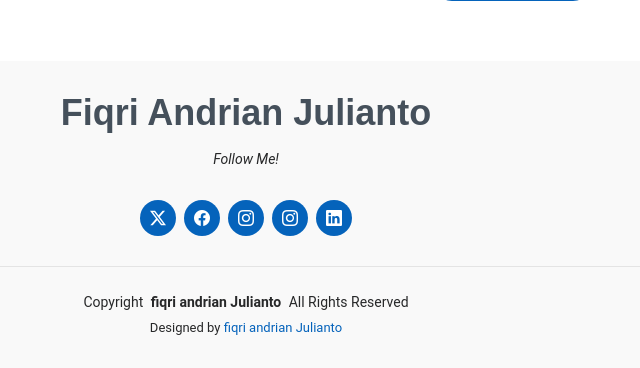
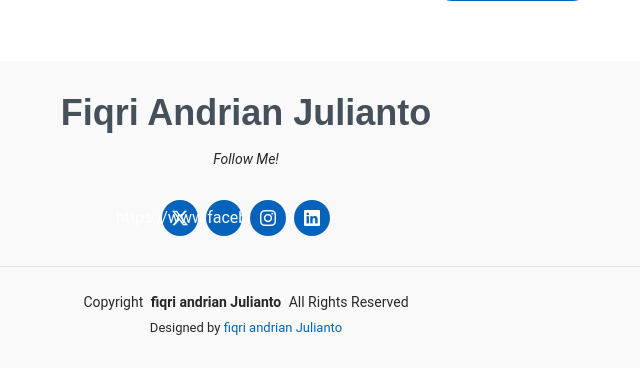
Before and after one commit to Shelite/responsi_0830, a Python web app: template templates/index.html in a window 1280 px wide. Shown: the part 3798-4166 px from the top of the page, without its empty margins (394-1034 px from the left). Run offline with Jinja, Linux system fonts and the light colour scheme; the template is opened without the code that fills it, so the values that code supplies are empty; some libraries are stand-ins or nearby versions.

Commit message:
index.html

```diff
--- a/templates/index.html
+++ b/templates/index.html
@@ -379,9 +379,8 @@
       <p>Follow Me!</p>
       <div class="social-links d-flex justify-content-center">
         <a href=""><i class="bi bi-twitter-x"></i></a>
-        <a href=""><i class="bi bi-facebook"></i></a>
-        <a href=""><i class="bi bi-instagram"></i></a>
-        <a href="https://www.instagram.com/cindi_fiorentina/"><i class="bi bi-instagram"></i></a>
+        <a href="">https://www.facebook.com/<i class="bi bi-facebook"></i></a>
+        <a href="https://www.instagram.com/fiqriandrian18/"><i class="bi bi-instagram"></i></a>
         <a href="https://www.linkedin.com/in/cindi-fiorentina-488568225/"><i class="bi bi-linkedin"></i></a>
       </div>
       <div class="container">
```
